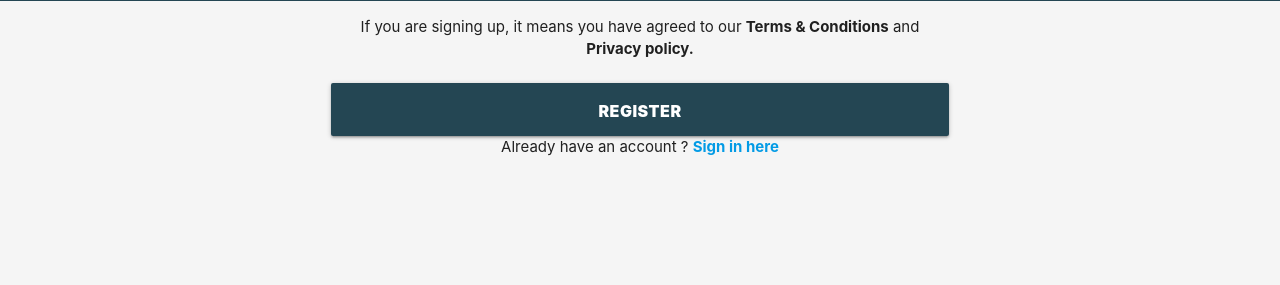
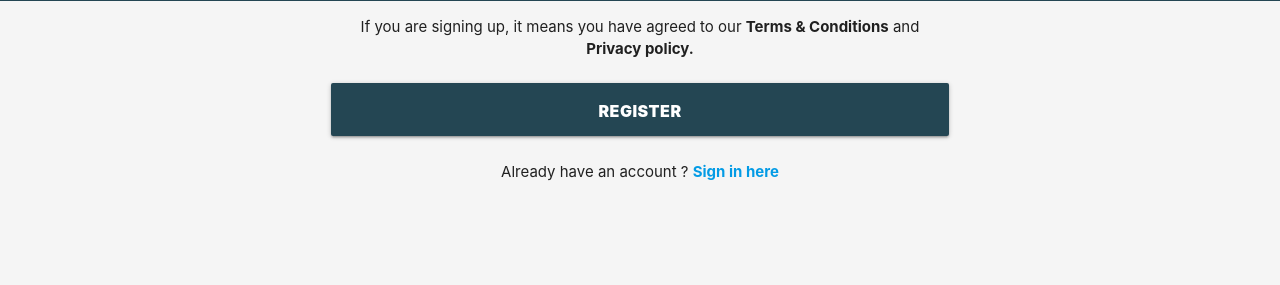
Before and after one commit to Bamimore-Tomi/extrasheet, a Flask app: page /register/ in a window 1280 px wide. Shown: the part 799-1084 px from the top of the page. Run offline with Flask 2, Linux system fonts and the light colour scheme.

Commit message:
Update new.css
done already

```diff
--- a/extrasheet/static/new.css
+++ b/extrasheet/static/new.css
@@ -24,6 +24,8 @@ font-weight: 900;
 
 }
 
+
+
 .profile2 {
 padding: 15px 10px;
 border-radius: 8px;
@@ -35,6 +37,9 @@ margin: 20px 0px;
 margin-top: 0.2rem;
 }
 
+.already {
+margin: 25px 0px 10px 0px
+}
 
 .rowu {
 margin: 2px 0px 4px -0.8rem;
@@ -123,7 +128,7 @@ i.botarr {
 
  label {
 
-    max-width: 110px;
+    max-width: 146px;
 }
 
 @media only screen and (min-width: 400px) {
```
